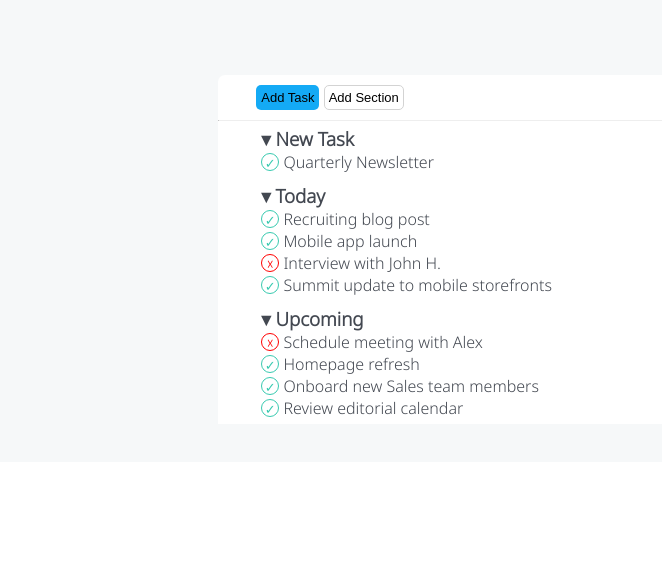
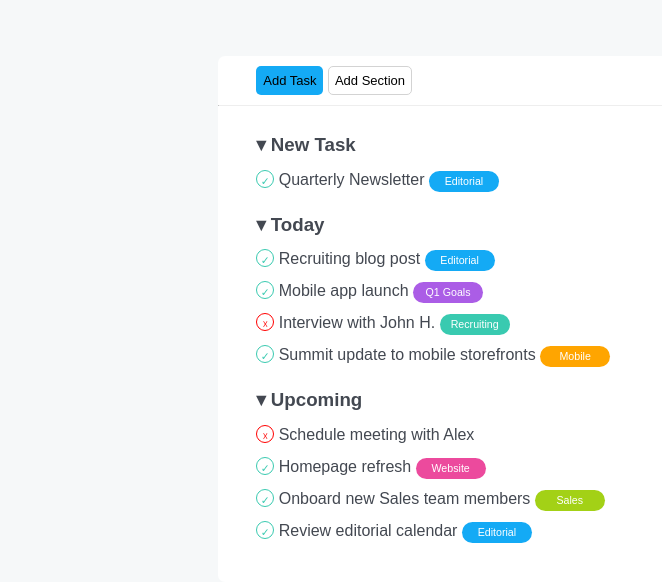
Before and after one commit to frijij/html-css-toboolist, a plain HTML site: page index.html in a window 1280 px wide. Shown: the part 76-658 px from the top of the page, without its empty margins (0-662 px from the left). Drawn offline with Linux system fonts and the light colour scheme.

Commit message:
project completed

```diff
--- a/css/style.css
+++ b/css/style.css
@@ -8,12 +8,13 @@
 
 
 body {
-    font-family: "Noto Sans", sans-serif;
+    font-family: Arial, Helvetica, sans-serif;
     color: rgb(67, 72, 81)
 }
 hr {
     border-top: rgb(246, 248, 249);
-    margin-top: 10px
+    margin-top: 10px;
+    margin-bottom: 15px;
 }
 
 .rientro {
@@ -35,11 +36,27 @@ hr {
     border: 1px solid;
     border-radius: 50%;
     text-align: center;
-    font-size: small;
+    vertical-align: middle;
+    font-size: 8pt;
+    margin-bottom: 3px;
 }
 
 .paragrafo {
-    padding: 5px;
+    padding: 5px 0;
+    line-height: 2;
+}
+
+.forma_etichetta{
+    display:inline-block;
+    color: white;
+    font-size: 8pt;
+    border-radius: 20px;
+    width: 70px;
+    text-align: center;
+}
+
+.etichetta_azzurra {
+background-color:  rgb(20, 170, 245);
 }
 #logo {
     padding: 10px;
@@ -58,15 +75,15 @@ hr {
     width: 70%;
     background-color: white;
     margin: auto;
-    margin-top: 1cm;
-    padding: 10px 0px 0px 0px;
-    border-radius: 7px 7px 0 0
+    margin-top: 0.5cm;
+    padding: 10px 0px 30px 0px;
+    border-radius: 7px
 }
 
 #box_add_task {
     background-color: rgb(20, 170, 245);
     display: inline-block;
-    padding: 5px;
+    padding: 7px;
     border-radius: 5px;
     color: black;
     font-family: Arial, Helvetica, sans-serif;
@@ -76,9 +93,29 @@ hr {
 #box_add_section {
     display: inline-block;
     border: 1px solid lightgrey;
-    padding: 4px;
+    padding: 6px;
     border-radius: 5px;
     color: black;
     font-family: Arial, Helvetica, sans-serif;
     font-size: small;
 }
+
+#etichetta_viola {
+    background-color: rgb(171, 93, 230);
+}
+
+#etichetta_verde {
+    background-color: rgb(57, 202, 176);
+}
+
+#etichetta_arancione {
+    background-color: orange;
+}
+
+#etichetta_fuxia {
+    background-color: rgb(236, 74, 157);
+}
+
+#etichetta_lime {
+    background-color: rgb(163, 209, 22);
+}
--- a/index.html
+++ b/index.html
@@ -6,9 +6,6 @@
     <meta name="viewport" content="width=device-width, initial-scale=1.0">
     <title>Toboolist</title>
     <link rel="stylesheet" href="./css/style.css">
-    <link rel="preconnect" href="https://fonts.googleapis.com">
-    <link rel="preconnect" href="https://fonts.gstatic.com" crossorigin>
-    <link href="https://fonts.googleapis.com/css2?family=Noto+Sans:wght@300&display=swap" rel="stylesheet">
 </head>
 
 <body>
@@ -26,18 +23,18 @@
                         Section</span> </p>
                 <hr>
                 <section class="rientro paragrafo">
-                    <h3><b>&#9662 New Task</b></h3>
-                    <p> <span class="done cerchio">&check;</span> Quarterly Newsletter </p>
+                    <h3>&#9662 New Task</h3>
+                    <p> <span class="done cerchio">&check;</span> Quarterly Newsletter <span class="forma_etichetta etichetta_azzurra">Editorial</span></p>
 
 
                 </section>
 
                 <section class="rientro paragrafo">
-                    <h3><b>&#9662 Today</b></h3>
-                    <p> <span class="done cerchio">&check;</span> Recruiting blog post </p>
-                    <p> <span class="done cerchio">&check;</span> Mobile app launch </p>
-                    <p> <span class="not_done cerchio">&#9747;</span> Interview with John H. </p>
-                    <p> <span class="done cerchio">&check;</span> Summit update to mobile storefronts </p>
+                    <h3>&#9662 Today</h3>
+                    <p> <div class="done cerchio">&check;</div> Recruiting blog post <span class="forma_etichetta etichetta_azzurra">Editorial</span></p>
+                    <p> <span class="done cerchio">&check;</span> Mobile app launch <span class="forma_etichetta" id="etichetta_viola">Q1 Goals</span> </p>
+                    <p> <span class="not_done cerchio">&#9747;</span> Interview with John H. <span class="forma_etichetta" id="etichetta_verde">Recruiting</span></p>
+                    <p> <span class="done cerchio">&check;</span> Summit update to mobile storefronts <span class="forma_etichetta" id="etichetta_arancione">Mobile</span></p>
 
 
                 </section>
@@ -45,9 +42,9 @@
                 <section class="rientro paragrafo">
                     <h3>&#9662 Upcoming</h3>
                     <p> <span class="not_done cerchio">&#9747;</span> Schedule meeting with Alex </p>
-                    <p> <span class="done cerchio">&check;</span> Homepage refresh </p>
-                    <p> <span class="done cerchio">&check;</span> Onboard new Sales team members </p>
-                    <p> <span class="done cerchio">&check;</span> Review editorial calendar </p>
+                    <p> <span class="done cerchio">&check;</span> Homepage refresh <span class="forma_etichetta" id="etichetta_fuxia">Website</span> </p>
+                    <p> <span class="done cerchio">&check;</span> Onboard new Sales team members <span class="forma_etichetta" id="etichetta_lime">Sales</span></p>
+                    <p> <span class="done cerchio">&check;</span> Review editorial calendar <span class="forma_etichetta etichetta_azzurra">Editorial</span></p>
                 </section>
 
 
```
